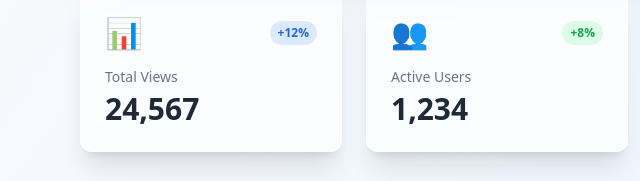
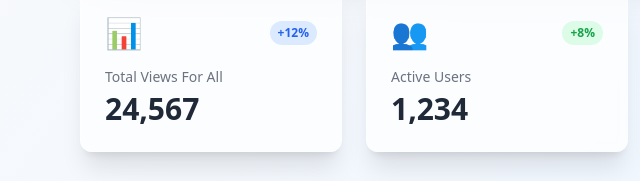
Before and after one commit to Khaddy06/codie, a plain HTML site: page dashboard.html in a window 1280 px wide. Shown: the part 435-616 px from the top of the page, 0-640 px from the left. Drawn offline with nearby package versions, Linux system fonts and the light colour scheme.

Commit message:
new fixes

```diff
--- a/dashboard.html
+++ b/dashboard.html
@@ -70,7 +70,7 @@
                     <div class="text-3xl">📊</div>
                     <div class="bg-blue-100 text-blue-600 text-xs font-bold px-2 py-1 rounded-full">+12%</div>
                 </div>
-                <h3 class="text-gray-500 text-sm mb-1">Total Views</h3>
+                <h3 class="text-gray-500 text-sm mb-1">Total Views For All</h3>
                 <p class="text-3xl font-bold text-gray-800">24,567</p>
             </div>
             <div class="bg-white/70 backdrop-blur-sm rounded-xl shadow-xl p-6 transform hover:scale-105 transition-all duration-500 border border-white/30">
```
